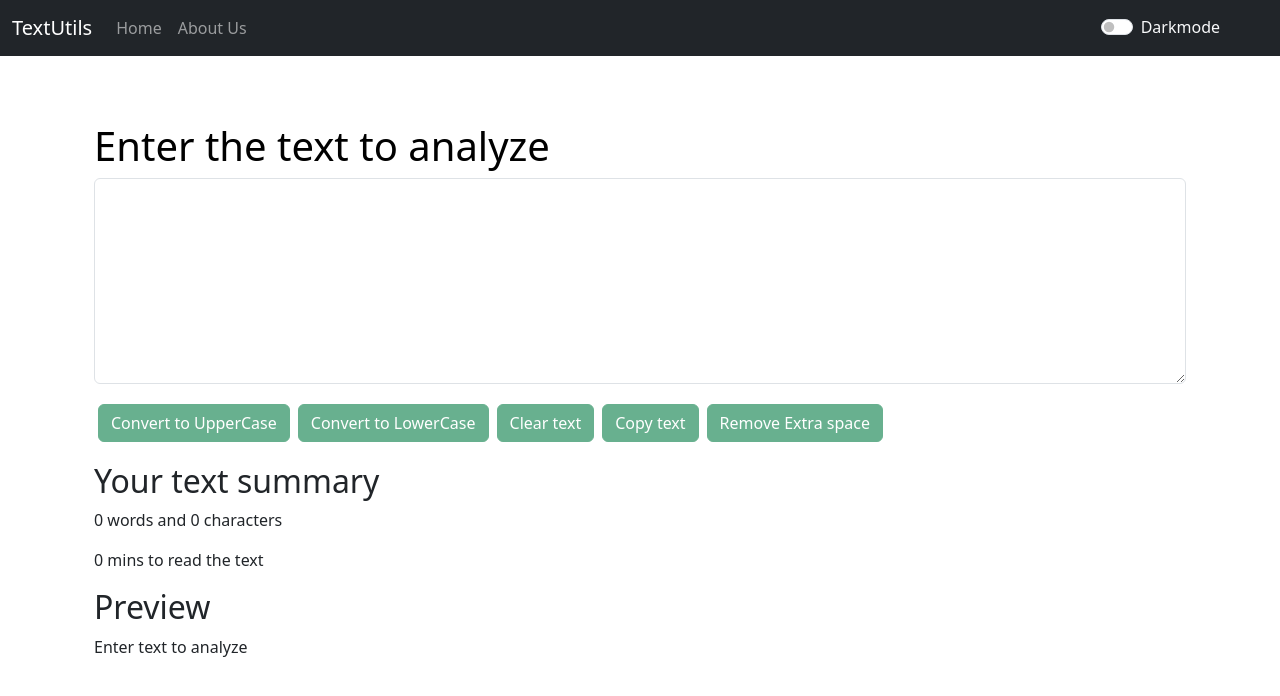
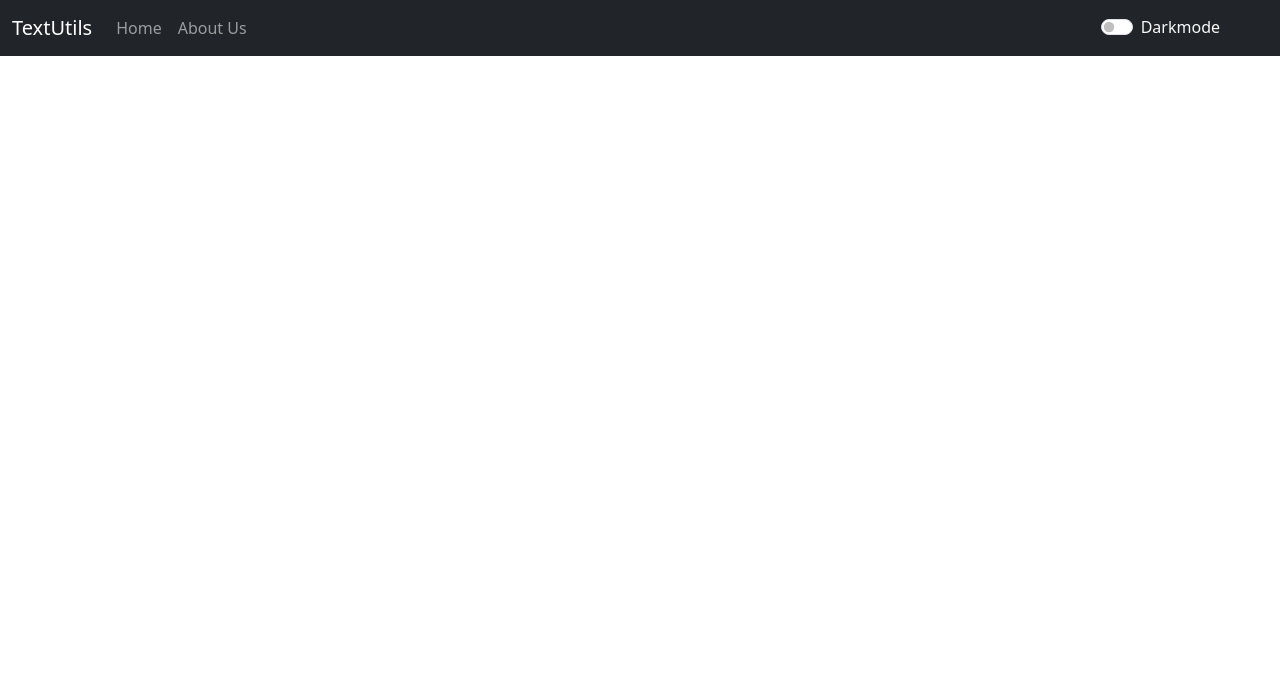
Before and after one commit to harsh809/TextUtils, a React (Create React App) app: page / in a window 1280 px wide. Shown: the top 696 px of the page. Built offline with nearby package versions, Linux system fonts and the light colour scheme.

Commit message:
basename

```diff
--- a/src/App.js
+++ b/src/App.js
@@ -33,7 +33,7 @@
   };
   return (
     <>
-    <Router>
+    <Router basename="/TextUtils">
       <Navbar mode={mode} togglemode={togglemode} />
       <Alert alert={alert} />
       <div className="container my-3">
@@ -41,7 +41,7 @@
           <Route path="/about">
           <About mode={mode} togglemode={togglemode} />
           </Route>
-          <Route path="/">
+          <Route path="/TextUtils">
               <Textform
               heading="Enter the text to analyze"
               mode={mode}
--- a/src/Components/Navbar.js
+++ b/src/Components/Navbar.js
@@ -23,7 +23,7 @@
           <div className="collapse navbar-collapse" id="navbarSupportedContent">
             <ul className="navbar-nav me-auto mb-2 mb-lg-0">
               <li className="nav-item">
-                <Link className="nav-link" aria-current="page" to="/">
+                <Link className="nav-link" aria-current="page" to="/TextUtils">
                   Home
                 </Link>
               </li>
```
